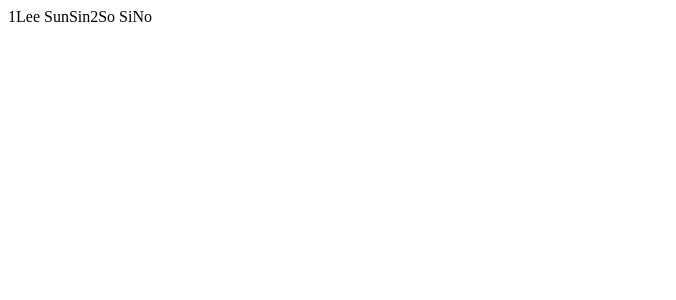
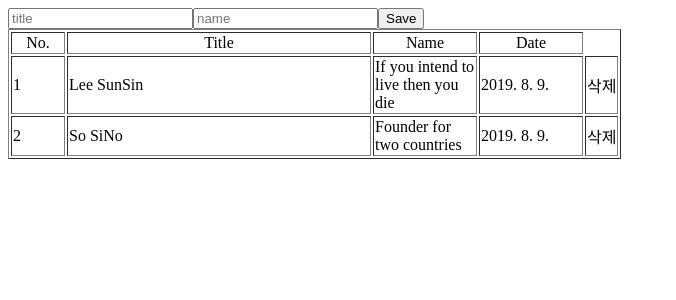
Before and after one commit to bohaesoju/crud-react-hooks, a React app: page / in a window 1280 px wide. Shown: the top 300 px of the page, without its empty margins (0-676 px from the left). Built offline with nearby package versions, Linux system fonts and the light colour scheme.

Commit message:
클릭시 데이터 추가

```diff
--- a/src/app/App.tsx
+++ b/src/app/App.tsx
@@ -1,13 +1,13 @@
 import * as React from 'react';
 import { Route, BrowserRouter as Router } from 'react-router-dom'
 import { App1, App2 } from '../components';
-import Board from '../components/Board';
+import BoardWrap from '../containers/BoardWrap.jsx';
 
 const App = () => {
     return(
         <Router>
             <div>
-                <Route exact path="/" component={ Board } />
+                <Route exact path="/" component={ BoardWrap } />
                 <Route path="/App1" component={ App1 } />
                 <Route path="/App2" component={ App2 } />
             </div>
--- a/src/components/Board.tsx
+++ /dev/null
@@ -1,35 +0,0 @@
-import * as React from 'react';
-
-class Board extends React.Component {
-    state = {
-        boards: [
-            {
-                boardNumber: 1,
-                boardWriter: 'Lee SunSin',
-                boardTitle: 'If you intend to live then you die',
-                boardMakeDate: new Date()
-            },
-            {
-                boardNumber: 2,
-                boardWriter: 'So SiNo',
-                boardTitle: 'Founder for two countries',
-                boardMakeDate: new Date()
-            }
-        ]
-    };
-
-    render(){
-        const { boards } = this.state;
-        const list = boards.map((row) => {
-            return row.boardNumber + row.boardWriter
-        });
-
-        return(
-            <div>
-                {list}
-            </div>
-        )
-    }
-}
-
-export default Board;
--- /dev/null
+++ b/src/components/BoardForm.tsx
@@ -0,0 +1,31 @@
+import * as React from 'react';
+
+interface IBoardForm {
+    onSaveData(e: any): void
+}
+
+export class BoardForm extends React.Component<IBoardForm> {
+    state = {};
+
+    handleSubmit = (e) => {
+        e.preventDefault();
+        this.props.onSaveData(this.state);
+        this.setState({});
+    };
+
+    handleChange = (e) => {
+        this.setState({
+            [e.target.name]: e.target.value
+        })
+    };
+
+    render(){
+        return(
+            <form onSubmit={ this.handleSubmit }>
+                <input type="text" onChange={ this.handleChange } placeholder="title" name="boardTitle" />
+                <input type="text" onChange={ this.handleChange } placeholder="name" name="boardWriter" />
+                <button type="submit">Save</button>
+            </form>
+        )
+    }
+};
--- /dev/null
+++ b/src/components/BoardItem.tsx
@@ -0,0 +1,33 @@
+import * as React from 'react';
+
+interface IProps{
+    row: any
+    onRemoveData(e: number): void
+}
+
+class BoardItem extends React.Component<IProps> {
+    handleRemove = () => {
+        const{ row, onRemoveData} = this.props;
+        onRemoveData( row.boardNumber )
+    };
+
+    render(){
+        console.log(this.props.row.boardNumber);
+        return(
+            <>
+                { this.props.row.map(e => (
+                    <tr key={ e.boardNumber }>
+                        <td>{ e.boardNumber }</td>
+                        <td>{ e.boardWriter }</td>
+                        <td>{ e.boardTitle }</td>
+                        <td>{ e.boardMakeDate.toLocaleDateString('ko-KR') }</td>
+                        <td onClick={ this.handleRemove }>삭제</td>
+                    </tr>
+
+                )) }
+            </>
+        )
+    }
+};
+
+export default BoardItem;
--- a/src/components/index.ts
+++ b/src/components/index.ts
@@ -1,2 +1,4 @@
 export * from './App1';
 export * from './App2';
+export * from './BoardItem';
+export * from './BoardForm';
--- /dev/null
+++ b/src/containers/BoardWrap.jsx
@@ -0,0 +1,62 @@
+import * as React from 'react';
+import { BoardForm } from "../components";
+import BoardItem from "../components/BoardItem";
+
+class BoardWrap extends React.Component {
+    state = {
+        maxNumber: 3,
+        boards: [
+            {
+                boardNumber: 1,
+                boardWriter: 'Lee SunSin',
+                boardTitle: 'If you intend to live then you die',
+                boardMakeDate: new Date()
+            },
+            {
+                boardNumber: 2,
+                boardWriter: 'So SiNo',
+                boardTitle: 'Founder for two countries',
+                boardMakeDate: new Date()
+            }
+        ]
+    };
+
+    handleSaveData = (data) => {
+        this.setState({
+            boards: this.state.boards.concat({
+                boardNumber: this.state.maxNumber++,
+                boardMakeDate: new Date(),
+                ...data
+            })
+        })
+    };
+
+    handleRemoveData = (boardNumber) => {
+        this.setState({
+            boards: this.state.boards.filter(row => row.boardNumber !== boardNumber)
+        })
+    };
+
+    render(){
+        const { boards } = this.state;
+
+        return(
+            <div>
+                <BoardForm onSaveData={ this.handleSaveData } />
+                <table border="1">
+                    <tbody>
+                    <tr align="center">
+                            <td width="50">No.</td>
+                            <td width="300">Title</td>
+                            <td width="100">Name</td>
+                            <td width="100">Date</td>
+                        </tr>
+                        <BoardItem row = { boards } onRemoveData = { this.handleRemoveData } />
+                    </tbody>
+                </table>
+            </div>
+        )
+    }
+}
+
+export default BoardWrap;
--- /dev/null
+++ b/src/containers/index.ts
@@ -0,0 +1 @@
+export * from './BoardWrap';
```
